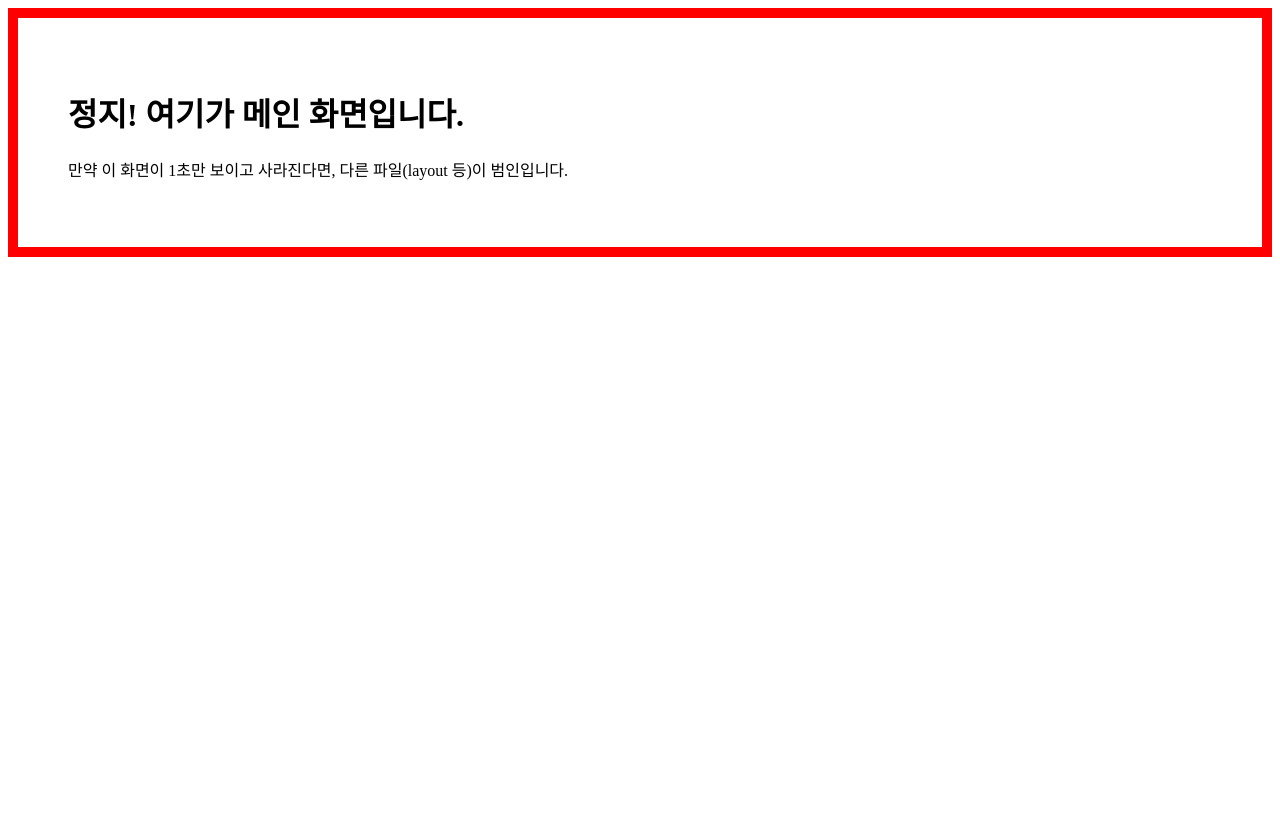
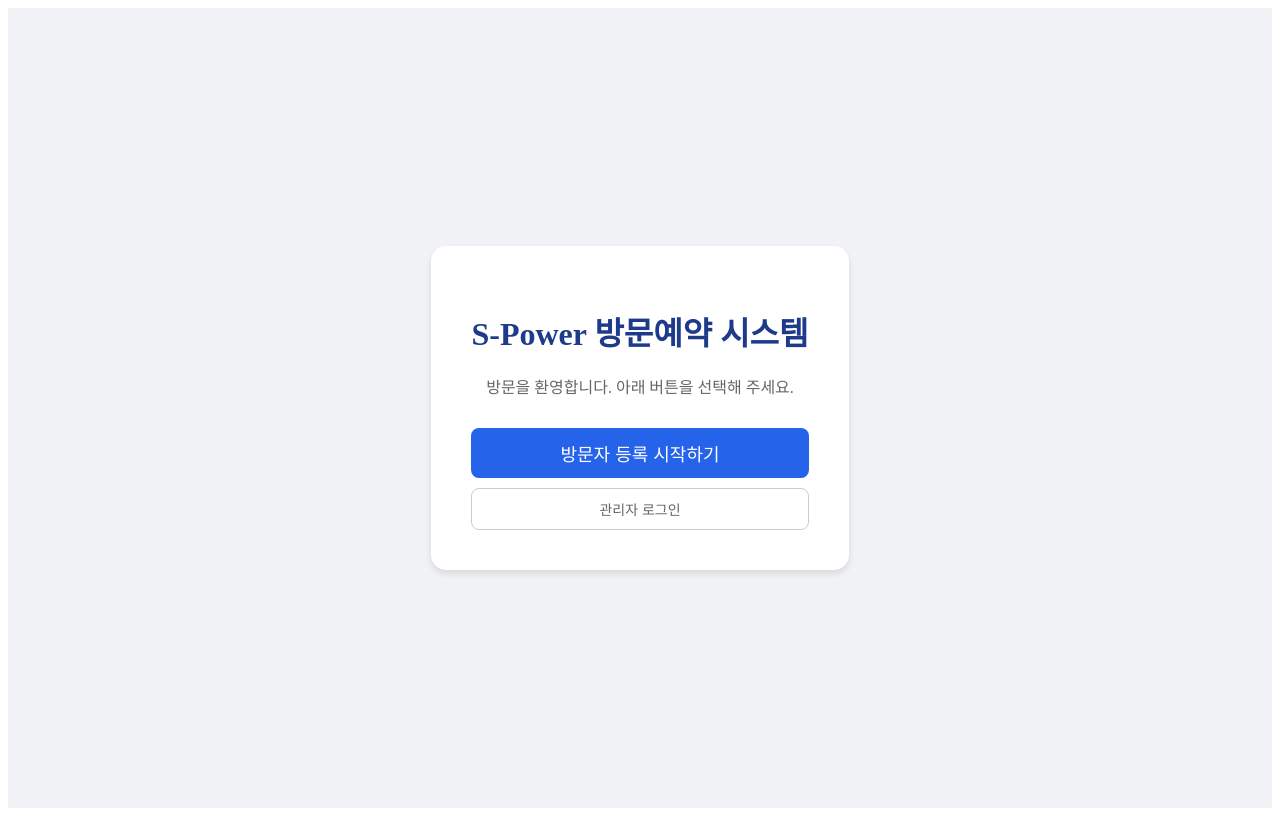
Before and after one commit to JinnyDad/visitor-system, a Next.js app: page / in a window 1280 px wide. Built offline with nearby package versions, Linux system fonts and the light colour scheme.

Commit message:
feat: setup final home page and rename login path

```diff
--- a/app/page.js
+++ b/app/page.js
@@ -1,17 +1,62 @@
 "use client";
 
-import { useEffect } from "react";
+import { useRouter } from "next/navigation";
 
 export default function HomePage() {
-  useEffect(() => {
-    // 페이지가 로드되자마자 실행을 멈추고 로그를 찍습니다.
-    console.log("여기는 메인 페이지입니다. 어디로도 이동하지 마세요!");
-  }, []);
+  const router = useRouter();
 
   return (
-    <div style={{ padding: "50px", border: "10px solid red", backgroundColor: "white" }}>
-      <h1 style={{ color: "black" }}>정지! 여기가 메인 화면입니다.</h1>
-      <p style={{ color: "black" }}>만약 이 화면이 1초만 보이고 사라진다면, 다른 파일(layout 등)이 범인입니다.</p>
+    <div style={{
+      display: "flex",
+      flexDirection: "column",
+      alignItems: "center",
+      justifyContent: "center",
+      minHeight: "100vh",
+      backgroundColor: "#f0f2f5"
+    }}>
+      <div style={{
+        padding: "40px",
+        backgroundColor: "white",
+        borderRadius: "15px",
+        boxShadow: "0 4px 6px rgba(0,0,0,0.1)",
+        textAlign: "center"
+      }}>
+        <h1 style={{ color: "#1e3a8a", marginBottom: "20px" }}>S-Power 방문예약 시스템</h1>
+        <p style={{ marginBottom: "30px", color: "#666" }}>방문을 환영합니다. 아래 버튼을 선택해 주세요.</p>
+
+        <button
+          onClick={() => router.push("/spowervisitor")}
+          style={{
+            padding: "12px 24px",
+            fontSize: "18px",
+            backgroundColor: "#2563eb",
+            color: "white",
+            border: "none",
+            borderRadius: "8px",
+            cursor: "pointer",
+            width: "100%",
+            marginBottom: "10px"
+          }}
+        >
+          방문자 등록 시작하기
+        </button>
+
+        <button
+          onClick={() => router.push("/login")}
+          style={{
+            padding: "10px 20px",
+            fontSize: "14px",
+            backgroundColor: "transparent",
+            color: "#666",
+            border: "1px solid #ccc",
+            borderRadius: "8px",
+            cursor: "pointer",
+            width: "100%"
+          }}
+        >
+          관리자 로그인
+        </button>
+      </div>
     </div>
   );
 }
```
Also changed, not shown: app/admin-auth/page.js (renamed from app/login/page.js).
